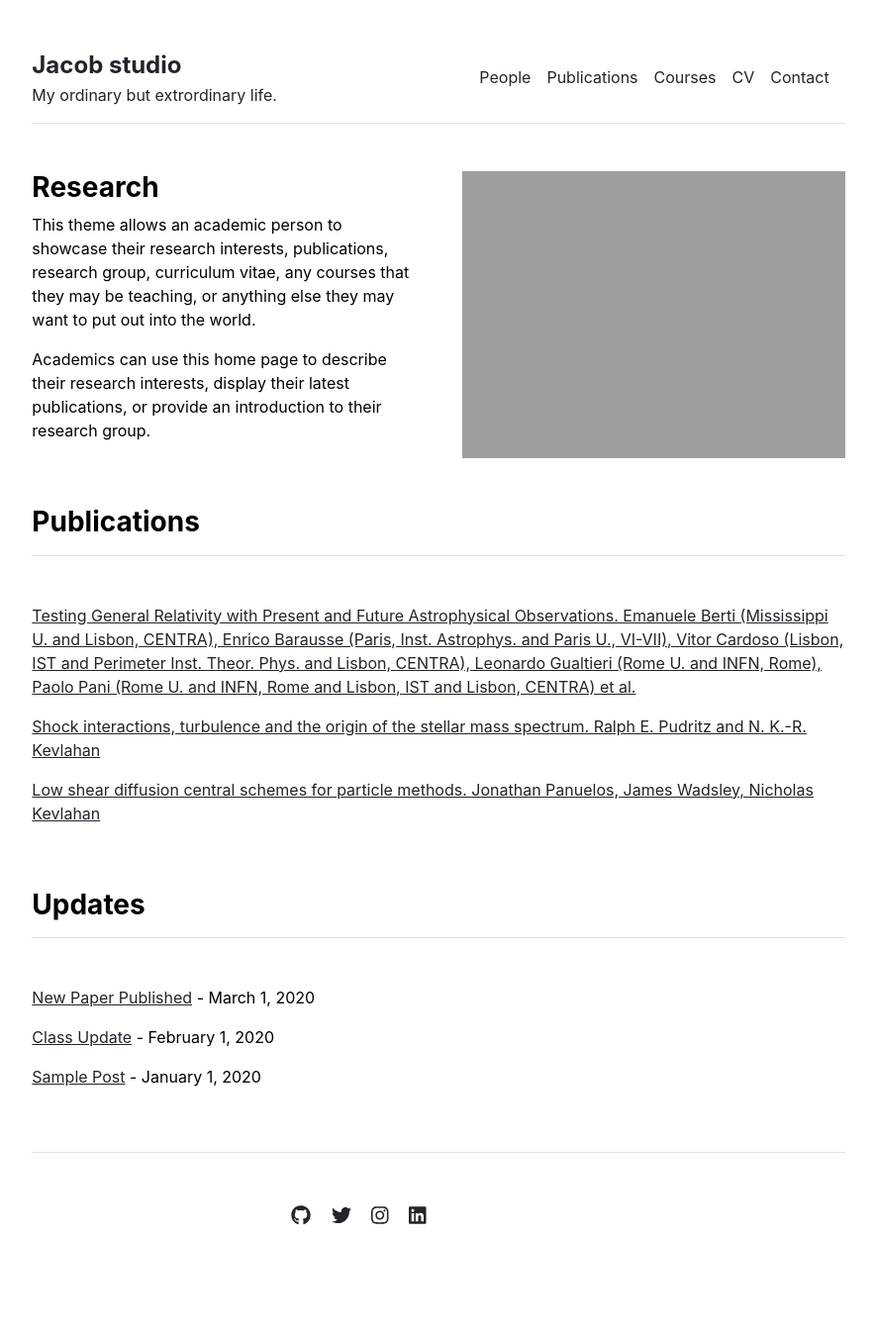
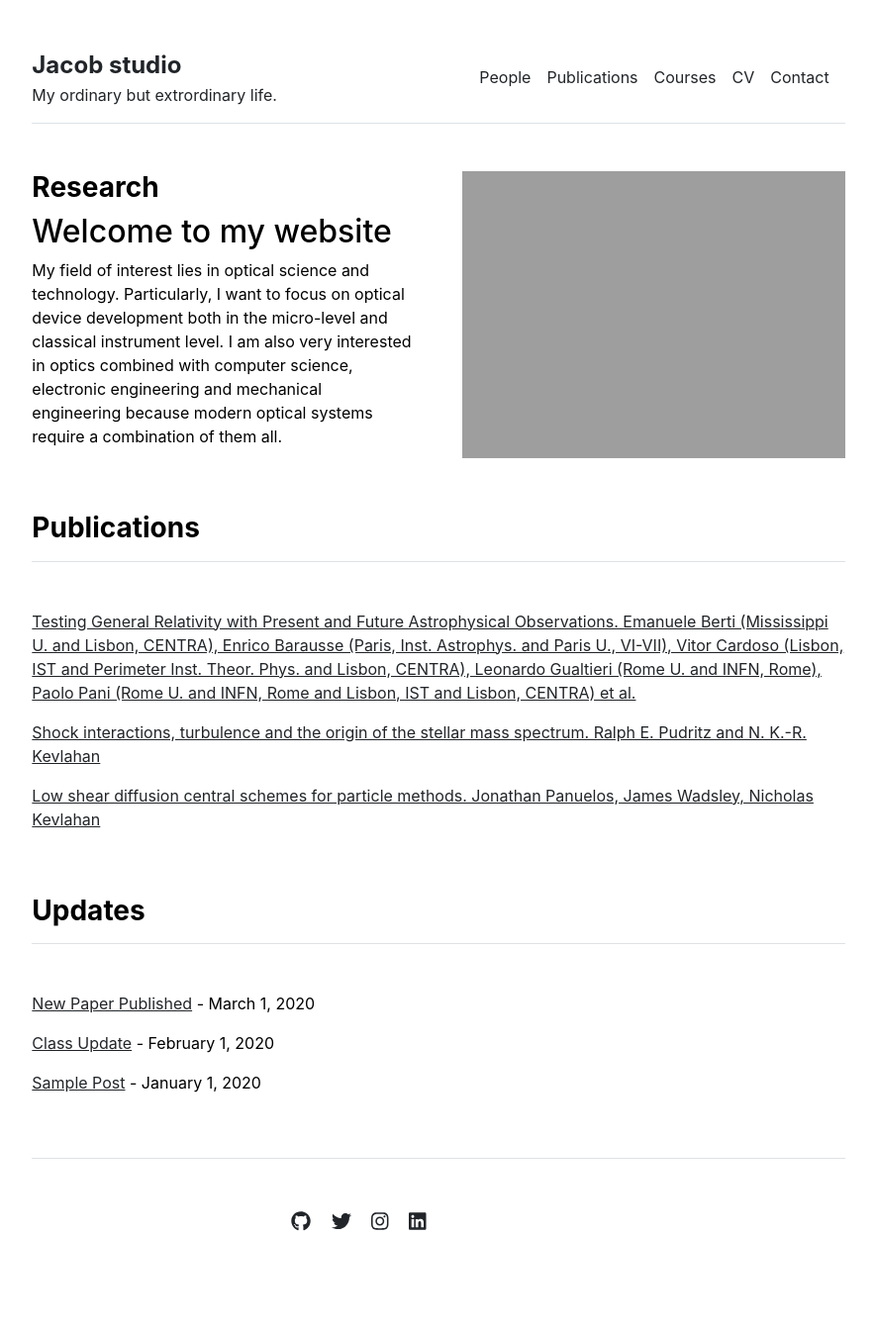
Before and after one commit to JinxinHu/jinxinhu.github.io, a Jekyll site: the page built from index.md, in a window 1280 px wide. Shown: the whole page at 99% size, without its empty margins (197-1082 px from the left). Built offline with Jekyll 4.4.1, drawn with Linux system fonts in a browser that asks for light colours.

Commit message:
Update index.md

```diff
--- a/index.md
+++ b/index.md
@@ -3,6 +3,5 @@ layout: home
 title: "Home"
 ---
 
-This theme allows an academic person to showcase their research interests, publications, research group, curriculum vitae, any courses that they may be teaching, or anything else they may want to put out into the world.
-
-Academics can use this home page to describe their research interests, display their latest publications, or provide an introduction to their research group.
+## Welcome to my website
+My field of interest lies in optical science and technology. Particularly, I want to focus on optical device development both in the micro-level and classical instrument level. I am also very interested in optics combined with computer science, electronic engineering and mechanical engineering because modern optical systems require a combination of them all.
```
